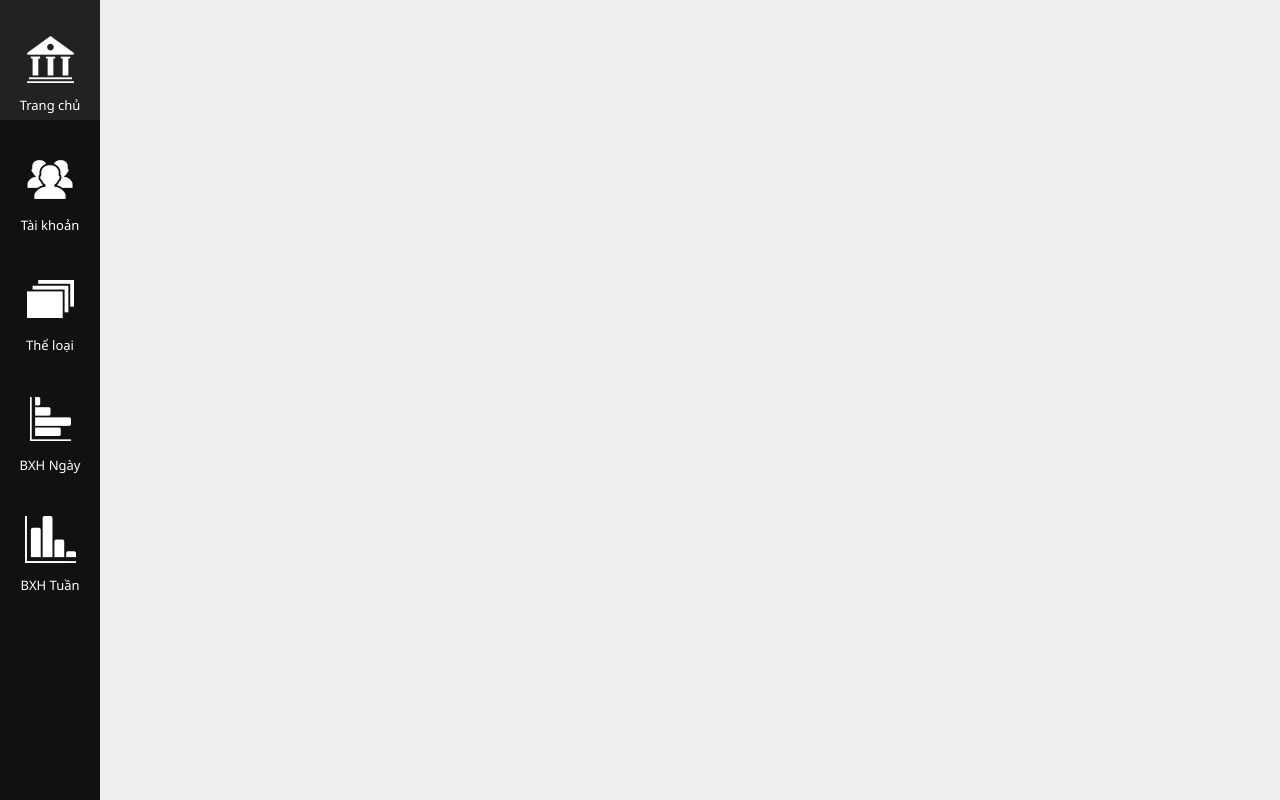
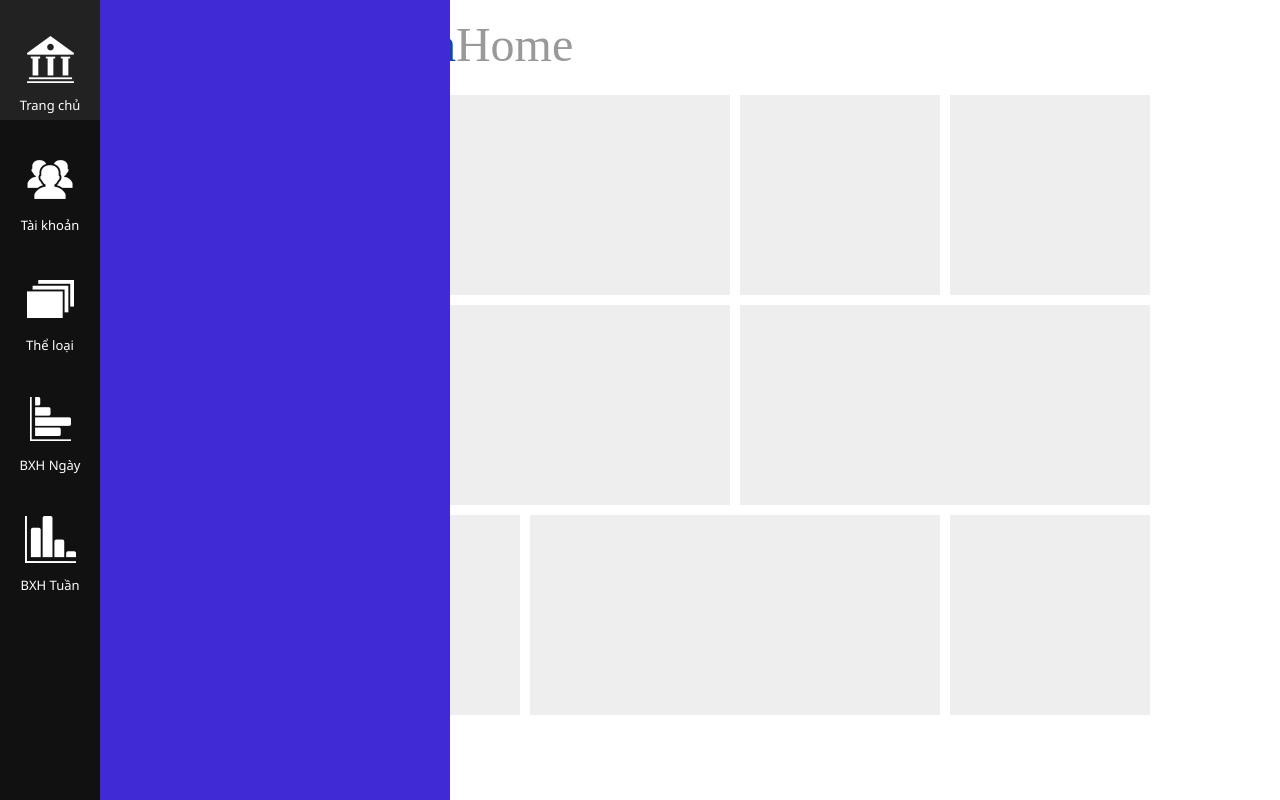
Before and after one commit to SanhNX/prj-learningenglish, a PHP site: page /ds-index.html in a window 1280 px wide. Run offline with PHP 8.4, Linux system fonts and the light colour scheme.

Commit message:
[Design] Super effect

```diff
--- a/css/style.css
+++ b/css/style.css
@@ -9,7 +9,6 @@ body {
     height: 100%;
     width: 100%;
     background: #999999;
-    position: fixed;
 }
 
 /* ★★★★★★★★★★★★★★★★★★★★★★★ MENU ★★★★★★★★★★★★★★★★★★★★★★★★★★★★★*/
@@ -17,7 +16,7 @@ body {
     height: 100%;
     width: 100px;
     background: #111;
-    position: relative;
+    position: fixed;
     z-index: 100;
 }
 
@@ -27,11 +26,12 @@ body {
     position: absolute;
     width: 100px;
     top: 0;
+    overflow: hidden;
 }
 
 .menu-item {
     height: 120px;
-    background: url("../images/icon/menu-ico.png") no-repeat;
+    background: url("../images/icon/menu-ico.png") no-repeat #111111;
     position: relative;
 }
 
@@ -55,11 +55,11 @@ body {
     background-position: -400px center;
 }
 
-.menu-item:hover {
+.menu-item.hover {
     background-color: #222;
 }
 
-.menu-item:hover .menu-arrow {
+.menu-item.hover .menu-arrow {
     display: block;
 }
 
@@ -79,6 +79,9 @@ body {
     top: 0;
     left: 100px;
     height: 100%;
+    transition: background 200ms linear;
+    -webkit-transition: background 200ms linear;
+    -moz-transition: background 200ms linear;
 }
 
 .menu-popup.acc {
@@ -102,9 +105,8 @@ body {
     height: 40px;
     position: absolute;
     top: 40px;
-    right: 0px;
+    right: -20px;
     background: url("../images/icon/menu-arr.png") no-repeat;
-    display: none;
 }
 
 .menu-item.menu-group.acc .menu-arrow {
@@ -162,20 +164,74 @@ body {
     color: #FFF;
     text-indent: 60px;
     font-size: 16px;
+    transition: background 200ms linear;
+    -webkit-transition: background 200ms linear;
+    -moz-transition: background 200ms linear;
 }
 
 .menu-popup-item:hover {
     background-color: rgba(255, 255, 255, 0.15);
 }
 
+.menu-popup-list.special {
+}
+
+.menu-popup-list.special .menu-popup-item {
+    height: 50px;
+    line-height: 50px;
+    color: #FFF;
+    text-indent: 60px;
+    font-size: 16px;
+}
+.menu-popup-list.special .menu-popup-item.odd {
+    background-color: rgba(255, 255, 255, 0.1);
+}
+.menu-popup-list.special .menu-popup-item:hover {
+    background-color: rgba(255, 255, 255, 0.3);
+}
+
+
 /* ★★★★★★★★★★★★★★★★★★★★★★★ FORM ★★★★★★★★★★★★★★★★★★★★★★★★★★★★★*/
 .form {
     height: 100%;
-    width: 100%;
-    position: fixed;
     top: 0px;
     float: left;
-    background: #EEE;
+    background: #FFF;
     margin-left: 100px;
     z-index: 0;
 }
+
+.form-head {
+    height: 90px;
+    line-height: 90px;
+    font-size: 48px;
+    font-family: "Segoe UI light";
+    color: #16499a;
+    text-indent: 20px;
+}
+
+.form-head .form-head-gray {
+    color: #999;
+    text-indent: 20px;
+}
+
+.metro-list {
+    list-style: none;
+    margin: 0px 5px;
+    padding: 0;
+}
+
+.metro-item {
+    float: left;
+    height: 200px;
+    width: 200px;
+    margin: 5px;
+    background-color: #EEEEEE;
+    position: relative;
+    left: 0px;
+    top: 0px;
+}
+.metro-item.large{
+    width: 410px;
+    background-color: #EEEEEE;
+}
--- a/ds-index.html
+++ b/ds-index.html
@@ -6,6 +6,7 @@
     <link href="css/style.css" rel="stylesheet" type="text/css"/>
     <script type="text/javascript" src="scripts/jquery-1.8.3.min.js"></script>
     <script type="text/javascript" src="scripts/jquery-ui-1.10.2.min.js"></script>
+    <script type="text/javascript" src="scripts/jquery-colors-min.js"></script>
     <script type="text/javascript" src="scripts/effect.js"></script>
 </head>
 <body>
@@ -13,10 +14,22 @@
     <div class="menu">
         <ul class="menu-list">
             <li class="menu-item home"><a href="#">Trang chủ</a></li>
-            <li class="menu-item menu-group acc" id="acc"><a href="#">Tài khoản</a><div class="menu-arrow"></div></li>
-            <li class="menu-item menu-group cate" id="cate"><a href="#">Thể loại</a><div class="menu-arrow"></div></li>
-            <li class="menu-item menu-group day" id="day"><a href="#">BXH Ngày</a><div class="menu-arrow"></div></li>
-            <li class="menu-item menu-group week" id="week"><a href="#">BXH Tuần</a><div class="menu-arrow"></div></li>
+            <li class="menu-item menu-group acc" id="acc"><a href="#">Tài khoản</a>
+
+                <div class="menu-arrow"></div>
+            </li>
+            <li class="menu-item menu-group cate" id="cate"><a href="#">Thể loại</a>
+
+                <div class="menu-arrow"></div>
+            </li>
+            <li class="menu-item menu-group day" id="day"><a href="#">BXH Ngày</a>
+
+                <div class="menu-arrow"></div>
+            </li>
+            <li class="menu-item menu-group week" id="week"><a href="#">BXH Tuần</a>
+
+                <div class="menu-arrow"></div>
+            </li>
 
         </ul>
         <div class="menu-popup" id="menu-popup">
@@ -43,13 +56,51 @@
                     <li class="menu-popup-item">Khi yêu</li>
                 </ul>
             </div>
-            <div class="menu-popup-form day">day</div>
-            <div class="menu-popup-form week"></div>
+            <div class="menu-popup-form day">
+                <ul class="menu-popup-list special">
+                    <li class="menu-popup-item odd">Name1 2000</li>
+                    <li class="menu-popup-item">Name2 4000</li>
+                    <li class="menu-popup-item odd">Name3 2000</li>
+                    <li class="menu-popup-item">Name4 4000</li>
+                    <li class="menu-popup-item odd">Name5 2000</li>
+                    <li class="menu-popup-item">Name6 4000</li>
+                    <li class="menu-popup-item odd">Name7 2000</li>
+                    <li class="menu-popup-item">Name8 4000</li>
+                    <li class="menu-popup-item odd">Name9 2000</li>
+                    <li class="menu-popup-item">Name10 4000</li>
+                </ul>
+            </div>
+            <div class="menu-popup-form week">
+                <ul class="menu-popup-list special">
+                    <li class="menu-popup-item odd">Name1 2000</li>
+                    <li class="menu-popup-item">Name2 4000</li>
+                    <li class="menu-popup-item odd">Name3 2000</li>
+                    <li class="menu-popup-item">Name4 4000</li>
+                    <li class="menu-popup-item odd">Name5 2000</li>
+                    <li class="menu-popup-item">Name6 4000</li>
+                </ul>
+            </div>
         </div>
 
     </div>
     <div class="form">
+        <div class="form-head">
+            <span>Learning-English</span><span class="form-head-gray">Home</span>
+        </div>
+        <ul class="metro-list">
+            <li class="metro-item"></li>
+            <li class="metro-item large"></li>
+            <li class="metro-item"></li>
+            <li class="metro-item"></li>
+            <li class="metro-item"></li>
+            <li class="metro-item large"></li>
+            <li class="metro-item large"></li>
+            <li class="metro-item"></li>
+            <li class="metro-item"></li>
+            <li class="metro-item large"></li>
+            <li class="metro-item"></li>
 
+        </ul>
     </div>
 
 </div>
--- a/scripts/effect.js
+++ b/scripts/effect.js
@@ -1,18 +1,51 @@
 $(function () {
-    $(".menu-group").each(function () {
+    $(".menu-item").each(function () {
         $(this).hover(function () {
+            blurAllMenu();
+            $(this).addClass("hover");
+            setMenuHover(this);
             $("#menu-popup").get(0).className = "menu-popup " + (this.id);
-            $("#menu-popup").css({overflow: "visible"}).stop().animate({width: 350},1000,"easeOutQuint");
-            $(".menu-popup-form." + this.id + " .menu-popup-list").css({right: 350}).animate({right: 0},1000,"easeOutQuint");
+            $("#menu-popup").addClass("active");
+            $("#menu-popup").css({overflow: "visible"}).stop().animate({width: 350}, 1000, "easeOutQuint");
+            $(".menu-popup-form." + this.id + " .menu-popup-list").css({right: 350}).animate({right: 0}, 1100, "easeOutQuint");
+        }, function () {
 
-        }, function () {
-            $("#menu-popup").css({overflow: "hidden"}).stop().animate({width: 0});
+//            $(this).removeClass("hover");
+//            setMenuBlur(this);
+//            $("#menu-popup").css({overflow: "hidden"}).stop().animate({width: 0}, "easeOutQuint", function () {
+//                $(this).removeClass("active");
+//            });
         });
 
     });
     $("#menu-popup").hover(function () {
+        $(this).addClass("active");
         $(this).stop().animate({width: 350});
     }, function () {
-        $(this).stop().animate({width: 0});
+        blurAllMenu();
+        $(this).stop().animate({width: 0}, "easeOutQuint", function () {
+            $(this).removeClass("active");
+        });
+    });
+    var metroIndex=0;
+    $(".metro-item").each(function () {
+        $(this).css({left:500,opacity:0}).delay(metroIndex++*50).animate({left:0,opacity:1}, 2000, "easeOutQuint");
+
     });
 });
+function setMenuHover(item) {
+    $(item).children(".menu-arrow").stop().animate({right: 0}, 200);
+    $(item).stop().animate({backgroundColor: "#222222"}, 200);
+
+}
+function setMenuBlur(item) {
+    $(item).children(".menu-arrow").stop().animate({right: -20}, 200);
+    $(item).stop().animate({backgroundColor: "#111111"}, 200);
+
+}
+function blurAllMenu() {
+    $(".menu-item").each(function () {
+        $(this).removeClass("hover");
+        setMenuBlur(this);
+    });
+}
```
Also changed, not shown: scripts/jquery-colors-min.js (added, +1 -0 lines).
